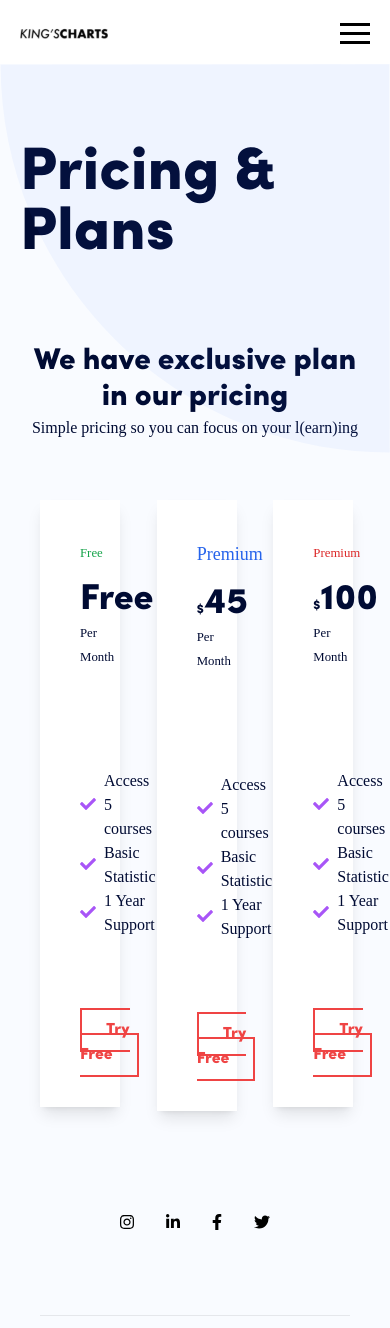
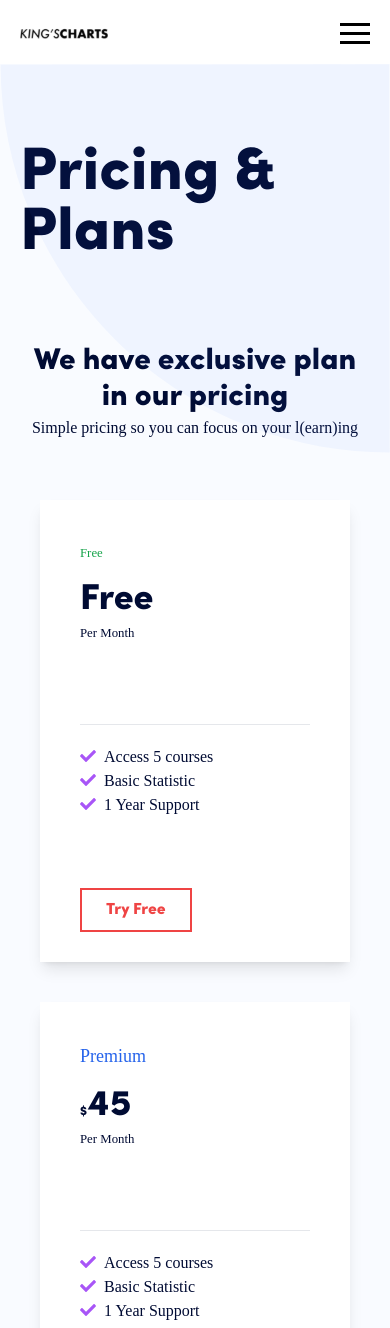
Before and after one commit to HaraDev001/kingschart, a Next.js app: page /pricing in a window 390 px wide. Shown: the top 1328 px of the page. Built offline with nearby package versions, Linux system fonts and the light colour scheme; a web font is replaced by a local one.

Commit message:
Make pricing table responsive

```diff
--- a/pages/pricing.js
+++ b/pages/pricing.js
@@ -25,7 +25,7 @@ export default function Pricing() {
           <p>Simple pricing so you can focus on your l(earn)ing</p>
         </div>
 
-        <div className="my-10 grid grid-cols-3">
+        <div className="my-10 grid grid-cols-1 md:grid-cols-2 lg:grid-cols-3">
           <div className="p-5 min-h-full">
             <div className="shadow-lg p-10 bg-white">
               <small className="text-green-600">Free</small>
```
